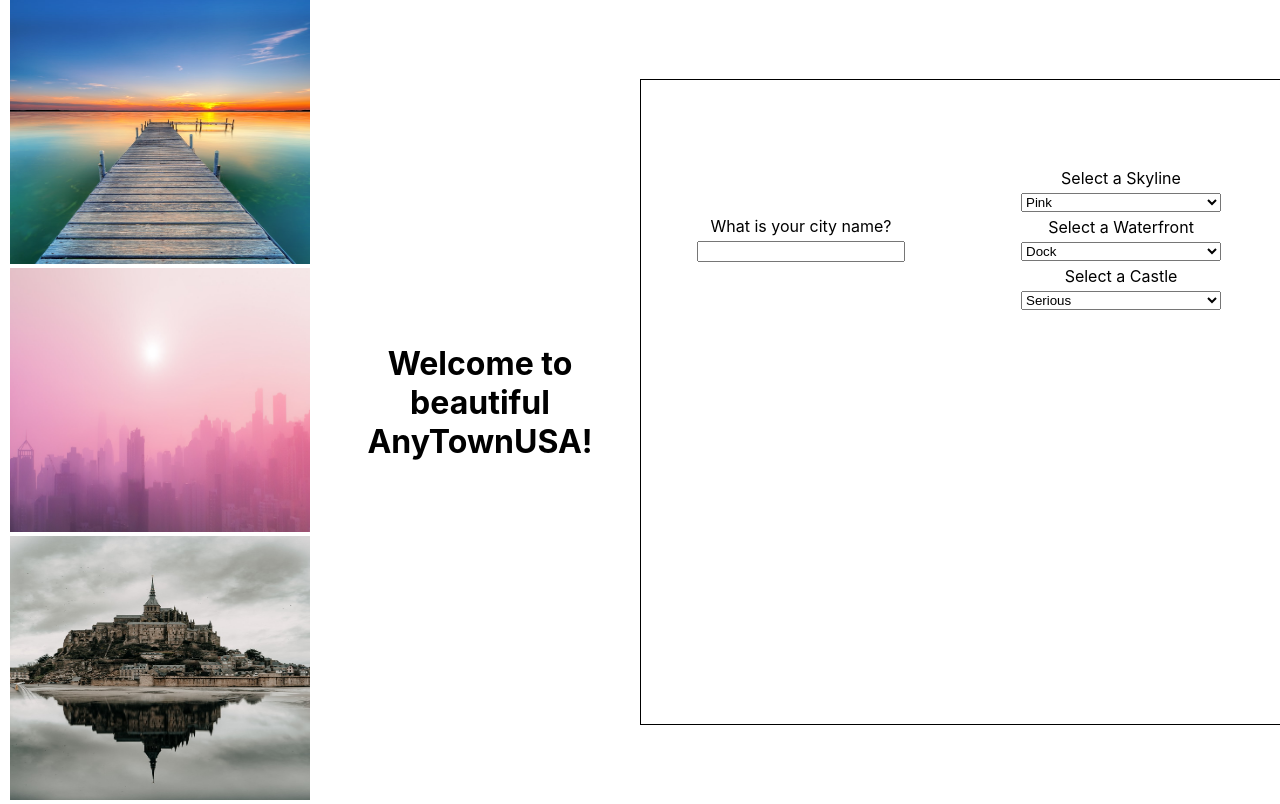
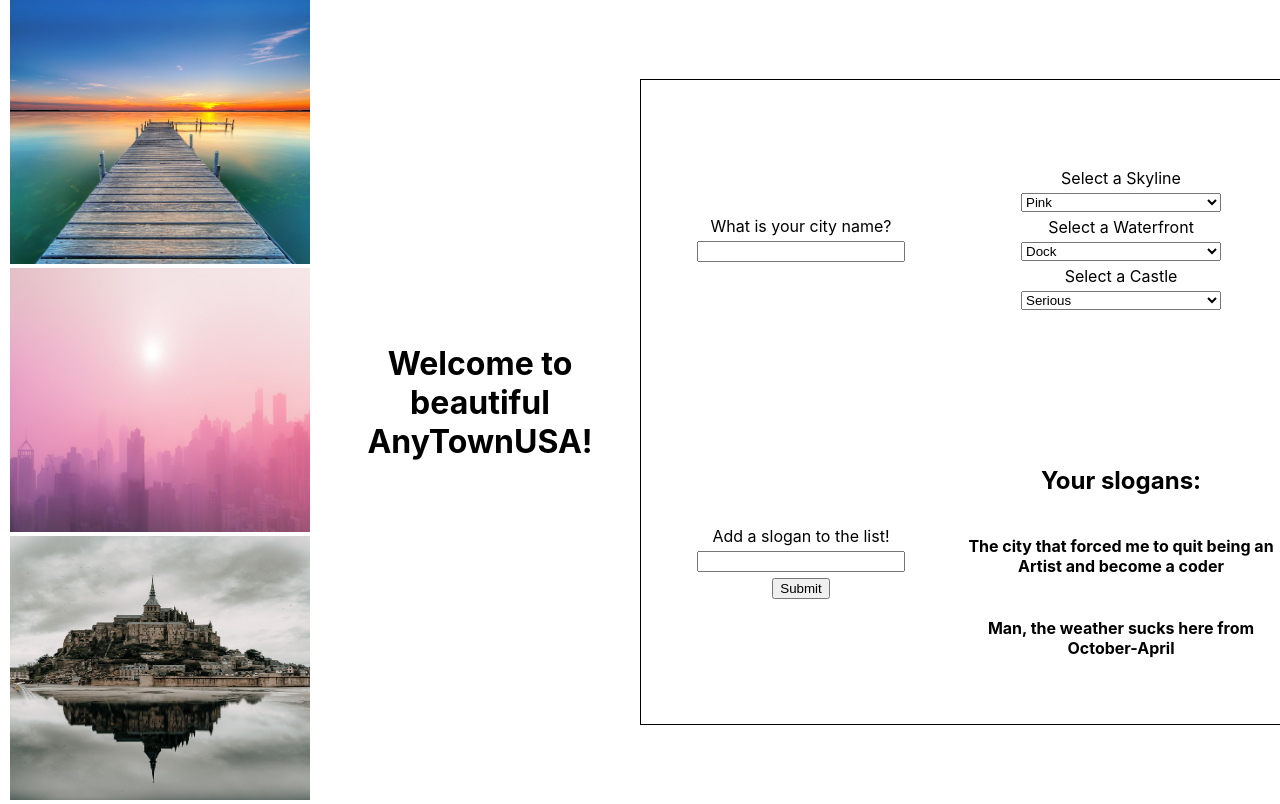
Before and after one commit to clayton-knapp/half-baked-city-builder-react, a React (Create React App) app: page / in a window 1280 px wide. Built offline with nearby package versions, Linux system fonts and the light colour scheme.

Commit message:
display slogans

```diff
--- a/src/App.js
+++ b/src/App.js
@@ -54,7 +54,14 @@ function App() {
 
         </section>
         {/* here, the SloganForm component takes in the setSlogans state handler function and the slogans array that live in state */}
+        <SloganForm
+          slogans={slogans}
+          setSlogans={setSlogans}
+        />
         {/* here, the SloganList component takes the array of slogans that lives in state */}
+        <SloganList
+          slogans={slogans}
+        />
 
       </div>
     </div>
--- a/src/Slogan.js
+++ b/src/Slogan.js
@@ -1,9 +1,10 @@
 import React from 'react';
 
-export default function Slogan(props) {
+export default function Slogan({ slogan }) {
   return (
     <div className='slogan'>
       {/* this component takes in a slogan as a prop. Render it out here however you like */}
+      <h4>{slogan}</h4>
     </div>
   );
 }
--- a/src/SloganList.js
+++ b/src/SloganList.js
@@ -1,11 +1,20 @@
 import React from 'react';
+import Slogan from './Slogan';
 
-export default function SloganList(props) {
+export default function SloganList({ slogans }) {
   return (
     <section>
       <h2>Your slogans:</h2>
       {/* This kind of component should be familiar by now. It takes in (as props) an array of slogans */}
       {/* Then map over those slogans and for each slogan, render a Slogan component. Supply a key and a slogan as props to each Slogan component */}
+      {
+        slogans.map((slogan, i) =>
+          <Slogan
+            key={slogan + i}
+            slogan={slogan}
+          />
+        )
+      }
     </section>
   );
 }
```
